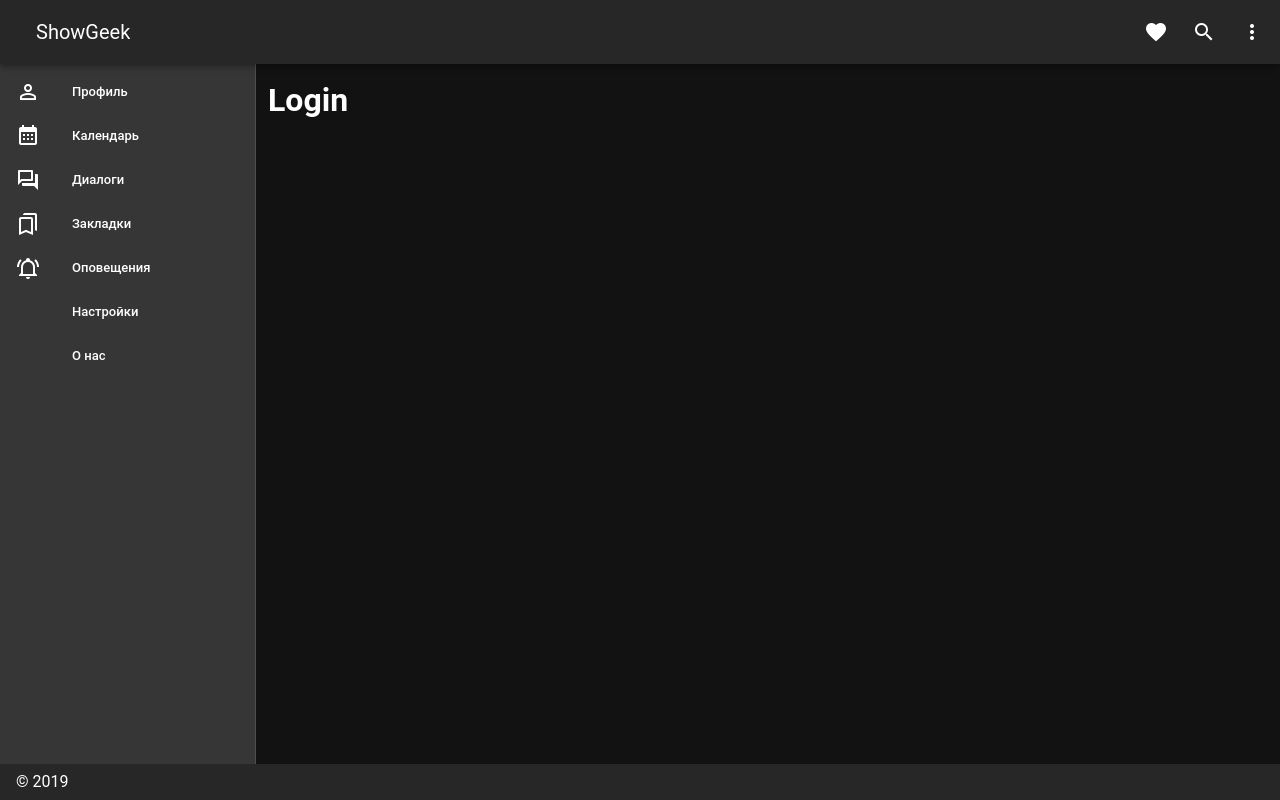
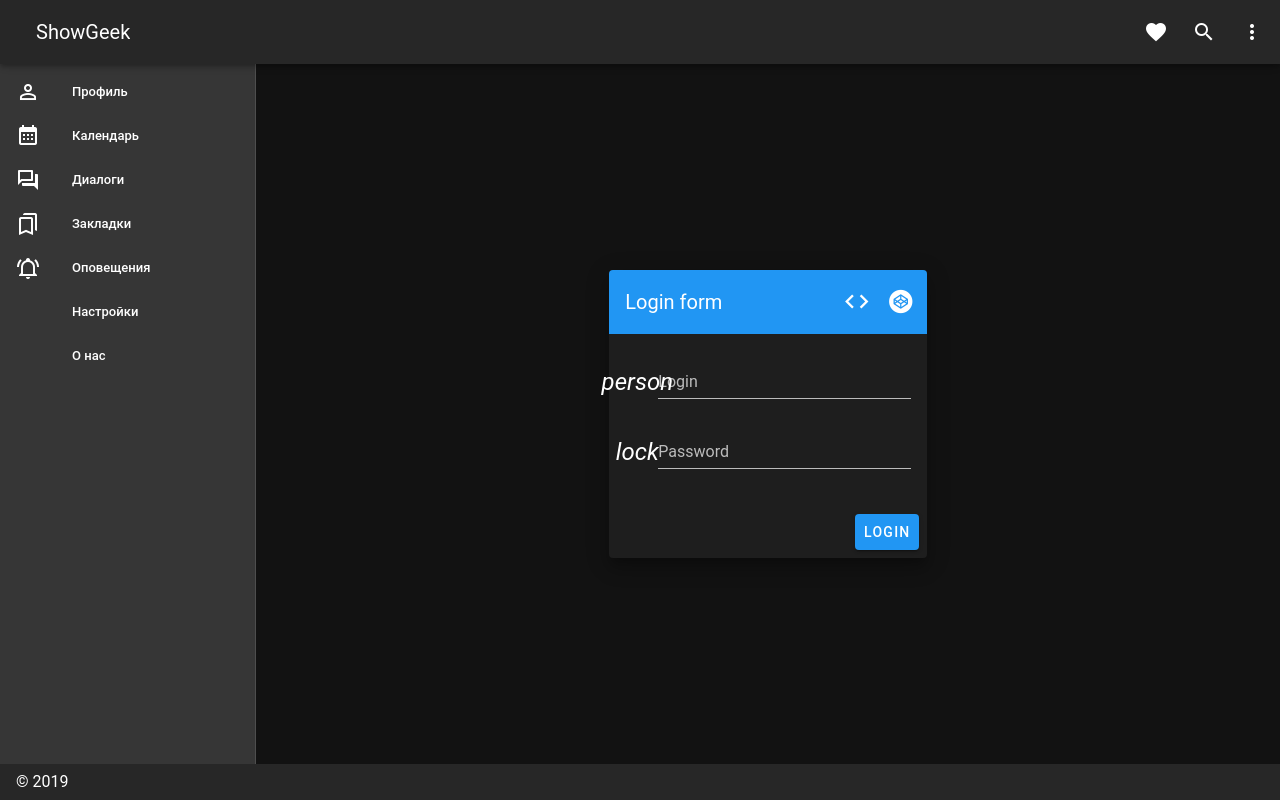
Before and after one commit to FuryCydonian/WebProjectPrototype, a Vue app: page /login in a window 1280 px wide. Built offline with nearby package versions, Linux system fonts and the light colour scheme; a small style sheet from the web is missing.

Commit message:
login view update

```diff
--- a/src/views/Auth/Login.vue
+++ b/src/views/Auth/Login.vue
@@ -1,8 +1,77 @@
 <template>
-  <v-container>
-    <v-row>
-      <v-col xs="12" sm="6">
-        <h1>Login</h1>
+  <v-container
+    class="fill-height"
+    fluid
+  >
+    <v-row
+      align="center"
+      justify="center"
+    >
+      <v-col
+        cols="12"
+        sm="8"
+        md="4"
+      >
+        <v-card class="elevation-12">
+          <v-toolbar
+            color="primary"
+            dark
+            flat
+          >
+            <v-toolbar-title>Login form</v-toolbar-title>
+            <v-spacer />
+            <v-tooltip bottom>
+              <template v-slot:activator="{ on }">
+                <v-btn
+                  :href="source"
+                  icon
+                  large
+                  target="_blank"
+                  v-on="on"
+                >
+                  <v-icon>mdi-code-tags</v-icon>
+                </v-btn>
+              </template>
+              <span>Source</span>
+            </v-tooltip>
+            <v-tooltip right>
+              <template v-slot:activator="{ on }">
+                <v-btn
+                  icon
+                  large
+                  href="https://codepen.io/johnjleider/pen/pMvGQO"
+                  target="_blank"
+                  v-on="on"
+                >
+                  <v-icon>mdi-codepen</v-icon>
+                </v-btn>
+              </template>
+              <span>Codepen</span>
+            </v-tooltip>
+          </v-toolbar>
+          <v-card-text>
+            <v-form>
+              <v-text-field
+                label="Login"
+                name="login"
+                prepend-icon="person"
+                type="text"
+              />
+
+              <v-text-field
+                id="password"
+                label="Password"
+                name="password"
+                prepend-icon="lock"
+                type="password"
+              />
+            </v-form>
+          </v-card-text>
+          <v-card-actions>
+            <v-spacer />
+            <v-btn color="primary">Login</v-btn>
+          </v-card-actions>
+        </v-card>
       </v-col>
     </v-row>
   </v-container>
```
